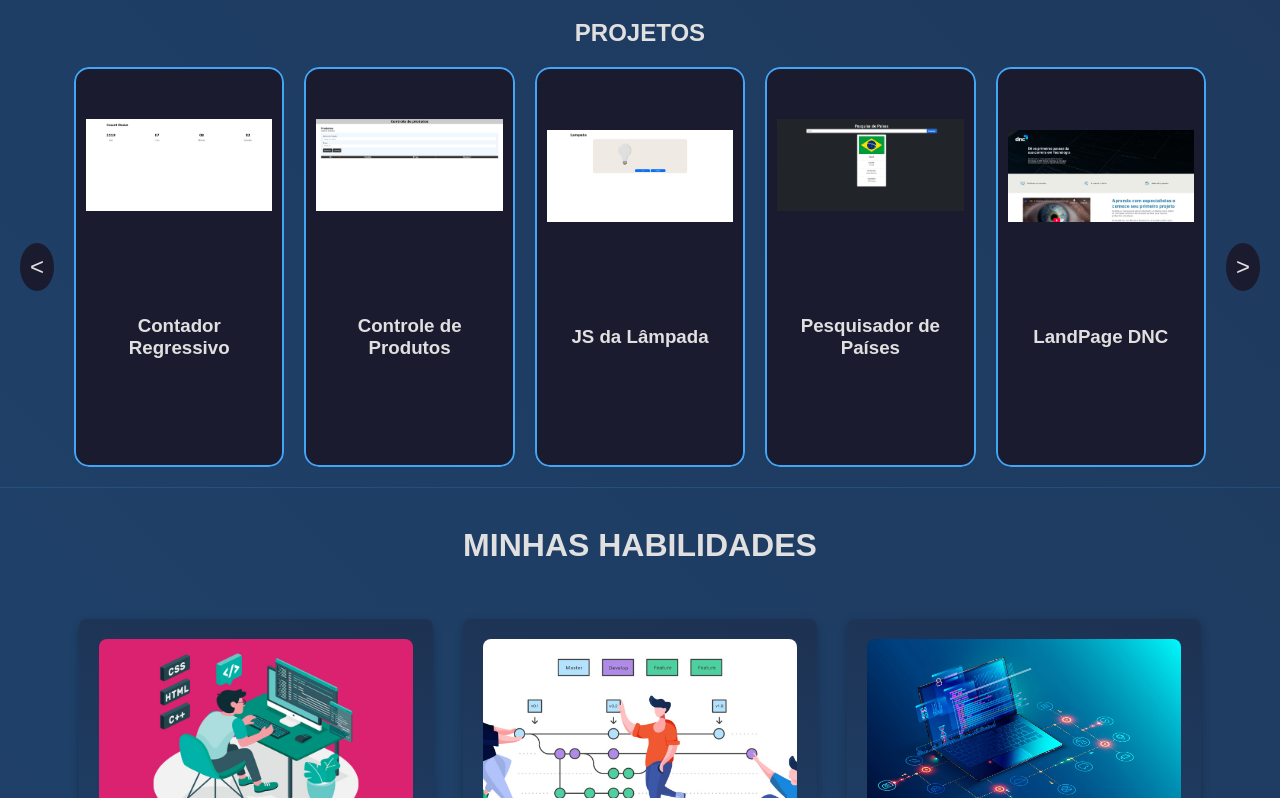
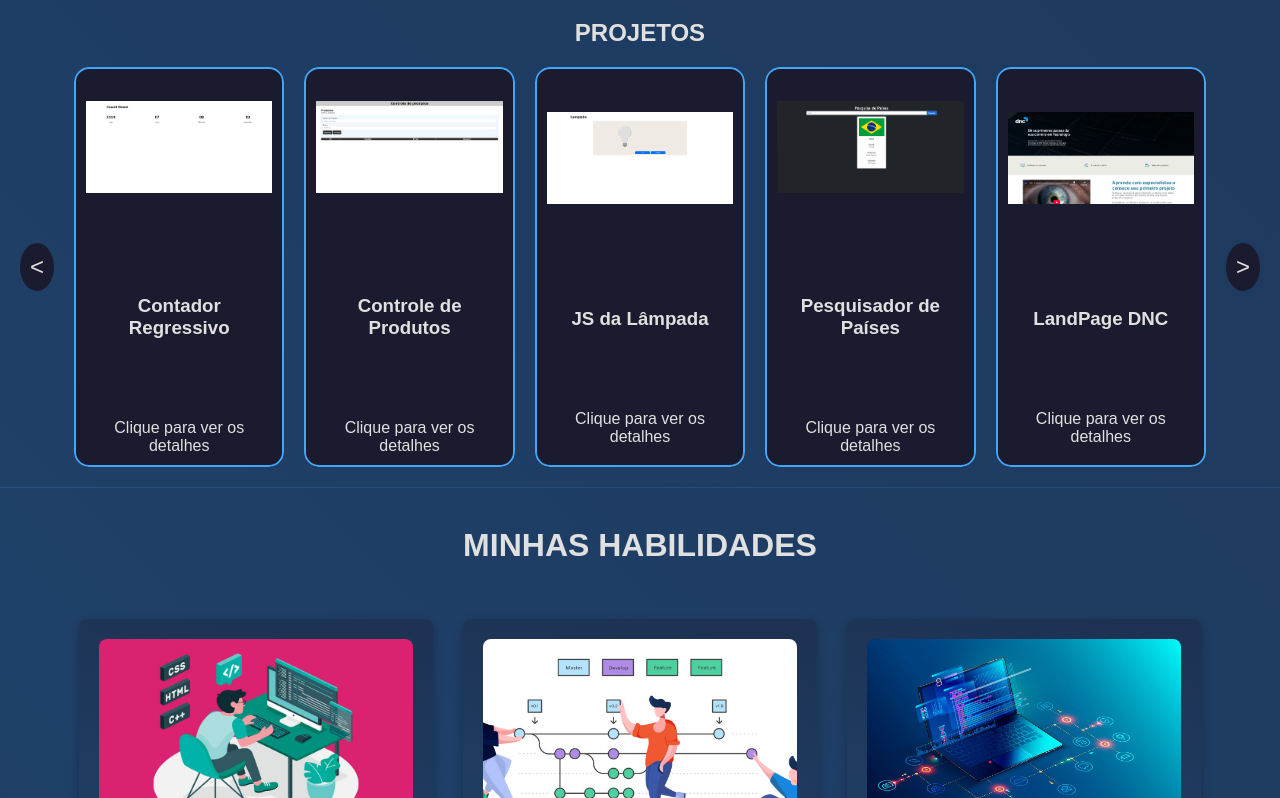
Before and after one commit to HugoZAuad/Portfolio_hugo, a React (Vite) app: page / in a window 1280 px wide. Shown: the part 1680-2478 px from the top of the page. Built offline with nearby package versions, Linux system fonts and the light colour scheme.

Commit message:
Mudanças nos projetos, cards acertados, e feito transição por projeto

```diff
--- a/src/view/Projects/Projects.scss
+++ b/src/view/Projects/Projects.scss
@@ -17,10 +17,10 @@
   gap: 20px;
   padding: 20px;
   cursor: pointer;
+  transition: opacity 0.5s ease;
 
-
-  &:focus-within {
-    box-shadow: 0 0 10px rgba(0, 0, 0, 0.2);
+  &.fade-out {
+    opacity: 0;
   }
 }
 
@@ -31,17 +31,13 @@
   position: relative;
   border-radius: 15px;
   overflow: hidden;
-  transition: transform 0.3s;
+  transition: transform 0.6s ease;
 
-  h3{
+  h3 {
     position: relative;
     bottom: 80px;
   }
 
-  &:hover{
-    color: var(--color-light-blue-4);
-
-  }
   .card-front,
   .card-back {
     width: 100%;
@@ -52,7 +48,7 @@
     align-items: center;
     justify-content: center;
     backface-visibility: hidden;
-    transition: transform 0.8s;
+    transition: transform 0.6s ease;
     position: absolute;
   }
 
@@ -68,6 +64,16 @@
     flex-direction: column;
     padding: 10px;
     text-align: center;
+
+    a {
+      text-decoration: none;
+      padding-top: 10px;
+      color: inherit;
+
+      &:hover {
+        color: var(--color-light-blue-4);
+      }
+    }
   }
 
   &.flipped .card-front {
@@ -83,13 +89,11 @@
     height: 100%;
     max-width: 100%;
     max-height: 300px;
-    object-fit:contain;
+    object-fit: contain;
     position: relative;
     bottom: 80px;
     border-radius: 10px;
-
   }
-
 
   .footer {
     margin-top: auto;
--- a/src/view/Projects/Projects.tsx
+++ b/src/view/Projects/Projects.tsx
@@ -4,7 +4,7 @@ import "./Projects.scss";
 
 const CardFlip: React.FC = () => {
   const [currentIndex, setCurrentIndex] = useState(0);
-  const cardsToShow = 5; // Número de cards a serem exibidos
+  const cardsToShow = 5;
 
   const handleNext = () => {
     setCurrentIndex((prevIndex) => (prevIndex + 1) % data.length);
@@ -14,7 +14,6 @@ const CardFlip: React.FC = () => {
     setCurrentIndex((prevIndex) => (prevIndex - 1 + data.length) % data.length);
   };
 
-  // Calcula os índices dos cards a serem exibidos
   const displayedCards = data.slice(currentIndex, currentIndex + cardsToShow).concat(
     data.slice(0, Math.max(0, currentIndex + cardsToShow - data.length))
   );
@@ -45,10 +44,11 @@ const Card: React.FC<{ item: { title: string; description: string; image: string
       <div className="card-front">
         <img src={item.image} alt={item.title} />
         <h3>{item.title}</h3>
+        <p>Clique para ver os detalhes</p>
       </div>
       <div className="card-back">
         <p>{item.description}</p>
-        <a href={item.link} target="_blank" rel="noopener noreferrer">Saiba mais</a>
+        <a href={item.link} target="_blank" rel="noopener noreferrer">Repositorio do projeto</a>
       </div>
     </div>
   );
```
